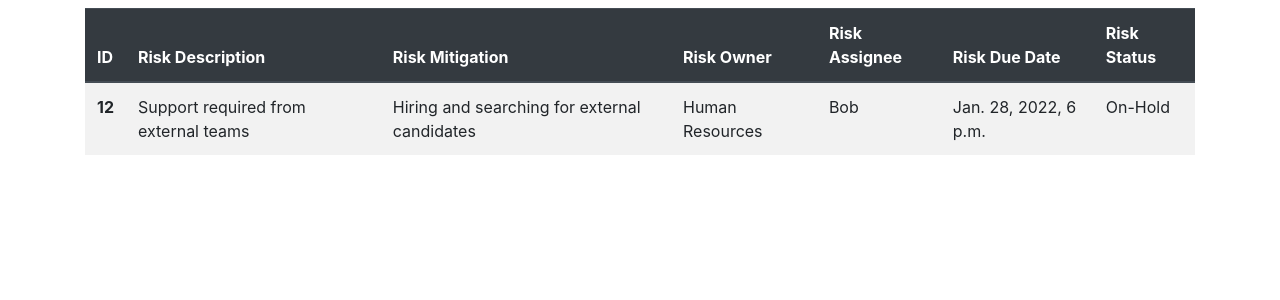
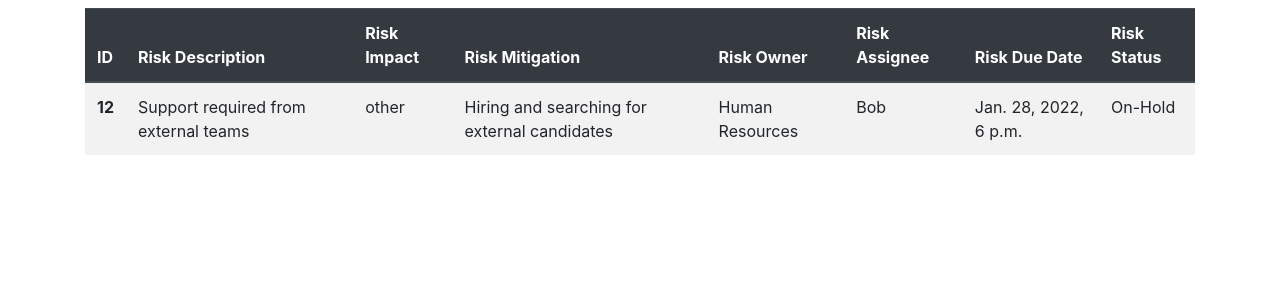
Before and after one commit to robinmatth/test_project, a Django app: page /risk_register/12/ in a window 1280 px wide. Shown: the part 56-356 px from the top of the page. Run offline with Django 4.2, Linux system fonts and the light colour scheme; data comes from the database, SQL or seed files in the repository; both versions use the stored data as it was after the commit; parts of the project's set-up code (start-up, migrations or seed data) failed here and were passed over; some libraries are stand-ins or nearby versions.

Commit message:
added drop down for add risk form categories

```diff
--- a/myproject/risk_register/models.py
+++ b/myproject/risk_register/models.py
@@ -1,9 +1,18 @@
 from django.db import models
 import django_tables2 as tables
+IMPACT_CHOICES = (
+    ('resources','RESOURCES'),
+    ('cost', 'COST'),
+    ('schedule','SCHEDULE'),
+    ('scope','SCOPE'),
+    ('other','OTHER'),
+)
+
 
 class Risks(models.Model):
     risk_description = models.CharField(max_length=200)
     risk_owner = models.CharField(max_length=100)
+    risk_impact = models.CharField(max_length=15, choices=IMPACT_CHOICES, default='other')
     risk_date = models.DateTimeField(blank=True, null=True,auto_now_add=False)
     risk_mitigation = models.CharField(max_length=500)
     risk_due_date = models.DateTimeField(blank=True, null=True,auto_now_add=False)
--- a/myproject/risk_register/templates/risk_details.html
+++ b/myproject/risk_register/templates/risk_details.html
@@ -14,6 +14,7 @@
         <tr>
           <th scope="col">ID</th>
           <th scope="col">Risk Description</th>
+          <th scope="col">Risk Impact</th>
           <th scope="col">Risk Mitigation</th>
           <th scope="col">Risk Owner</th>
           <th scope="col">Risk Assignee</th>
@@ -27,6 +28,7 @@
 
           <th scope="row">{{ items_list.id }}</th>
           <td>{{ items_list.risk_description }}</td>
+          <td>{{ items_list.risk_impact }}</td>
           <td>{{ items_list.risk_mitigation }}</td>
           <td>{{ items_list.risk_owner }}</td>
           <td>{{ items_list.risk_assignee }}</td>
--- a/myproject/risk_register/templates/risk_register.html
+++ b/myproject/risk_register/templates/risk_register.html
@@ -21,6 +21,7 @@
       <tr>
         <th scope="col">ID</th>
         <th scope="col">Risk Description</th>
+        <th scope="col">Risk Impact</th>
         <th scope="col">Risk Mitigation</th>
         <th scope="col">Risk Owner</th>
         <th scope="col">Risk Assignee</th>
@@ -35,6 +36,7 @@
         {% for items in items_list.all %}
         <th scope="row">{{ items.id }}</th>
         <td>{{ items.risk_description }}</td>
+        <td>{{ items.risk_impact }}</td>
         <td>{{ items.risk_mitigation }}</td>
         <td>{{ items.risk_owner }}</td>
         <td>{{ items.risk_assignee }}</td>
```
Also changed, not shown: myproject/risk_register/forms.py (+11 -1 lines), myproject/db.sqlite3, myproject/risk_register/migrations/0005_risks_risk_impact.py (added).
